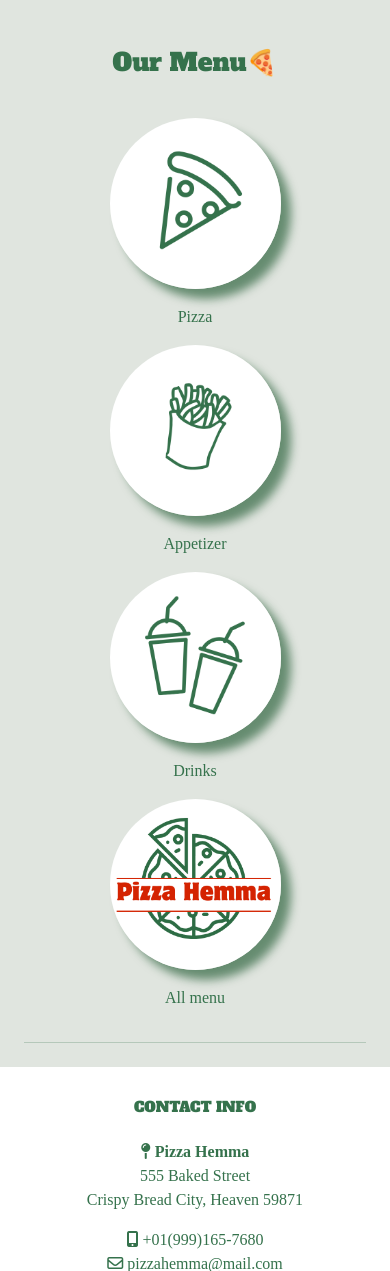
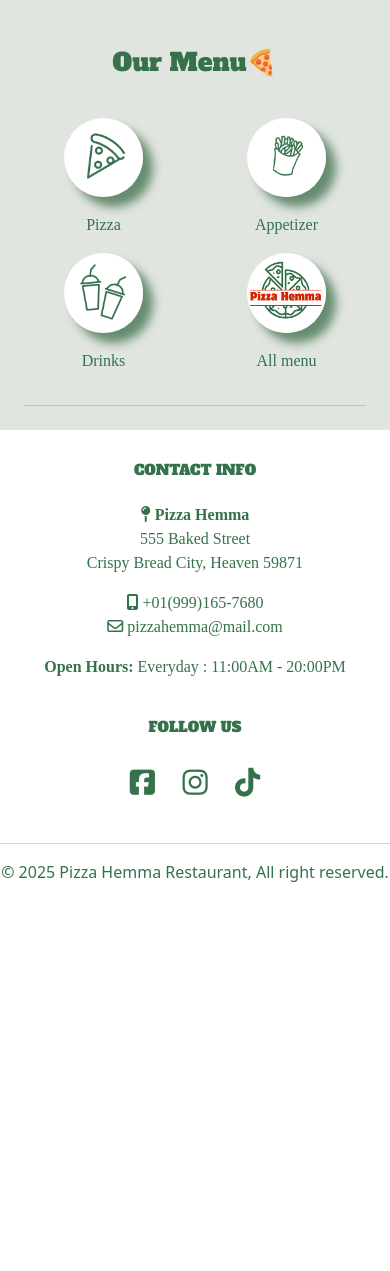
Before and after one commit to Chatlada-Nina/pizza-hemma, a Django app: page /menu/ in a window 390 px wide. Shown: the part 186-1457 px from the top of the page. After the commit the page ends 1068 px from the top, so only its background shows below. Run offline with Django 4.2, Linux system fonts and the light colour scheme; data that the repository does not hold is empty; some libraries are stand-ins or nearby versions; some web fonts are replaced.

Commit message:
Add all menus and customize menu page

```diff
--- a/home/templates/home/index.html
+++ b/home/templates/home/index.html
@@ -8,7 +8,7 @@
                 <img class="banner" src="{% static 'images/banner.png' %}" alt="banner">
             </div>
             <div class="description text-center my-4">
-                <h2 class="main-text mb-3">Experience A Taste of The Nordic Sea <br><span class="des-new-menu">"Smokey Salmon Pizza"</span></h2>
+                <h2 class="main-text mb-3 title">Experience A Taste of The Nordic Sea <br><span class="title">"Smokey Salmon Pizza"</span></h2>
                 <p class="sub-text mb-4">Smoked salmon, fresh dill, tangy cream cheese, and a crisp crust. A mouthwatering blend perfect for seafood lovers.
                 </p>
                 <a href="{% url 'all_menus' %}" class="btn-order submit-btn my-4">ORDER NOW!</a>
@@ -21,6 +21,7 @@
                 <h2 class="title main-text mb-3">Nice Price for the slice!🍕</h2>
                 <a href="{% url 'all_menus' %}?menu_list=pizza,appetizer,drinks" class="link-text my-4">>> See Our Menu Here</a>
             </div>
+            <div class="my-2"></div>
             <div class="col-8 col-sm-4 text-center">
                 <a class="link-text" href="{% url 'all_menus' %}?menu_list=pizza"><img class="menu-list" src="{% static 'images/pizza.png' %}" alt="pizza">
                 <p class="mt-3">Pizza</p></a>
--- a/menu/admin.py
+++ b/menu/admin.py
@@ -13,7 +13,7 @@ class MenuItemAdmin(admin.ModelAdmin):
         'image',
     )
     search_fields = ["name"]
-    ordering = ('-created_on',)
+    ordering = ('menu_list',)
 
 @admin.register(MenuList)
 class MenuListAdmin(admin.ModelAdmin):
--- a/menu/templates/menu/menus.html
+++ b/menu/templates/menu/menus.html
@@ -10,19 +10,19 @@
         <div class="text-center my-4">
             <h2 class="main-text mb-3">Our Menu🍕</h2>
         </div>
-        <div class="col-12 col-md-3 text-center">
+        <div class="col-6 col-md-3 text-center">
             <a class="link-text" href="{% url 'all_menus' %}?menu_list=pizza"><img class="menu-list" src="{% static 'images/pizza.png' %}" alt="pizza">
             <p class="mt-3">Pizza</p></a>
         </div>
-        <div class="col-12 col-md-3 text-center">
+        <div class="col-6 col-md-3 text-center">
             <a class="link-text" href="{% url 'all_menus' %}?menu_list=appetizer"><img class="menu-list" src="{% static 'images/appetizer.png' %}" alt="pizza">
             <p class="mt-3">Appetizer</p></a>
         </div>
-        <div class="col-12 col-md-3 text-center">
+        <div class="col-6 col-md-3 text-center">
             <a class="link-text" href="{% url 'all_menus' %}?menu_list=drinks"><img class="menu-list" src="{% static 'images/drinks.png' %}" alt="pizza">
             <p class="mt-3">Drinks</p></a>
         </div>
-        <div class="col-12 col-md-3 text-center">
+        <div class="col-6 col-md-3 text-center">
             <a class="link-text" href="{% url 'all_menus' %}?menu_list=pizza,appetizer,drinks"><img class="menu-list" src="{% static 'images/logo.png' %}" alt="all menu">
             <p class="mt-3">All menu</p></a>
         </div>
--- a/static/css/style.css
+++ b/static/css/style.css
@@ -225,6 +225,16 @@ body {
 /* Media Queries */
 
 
+/* For screen size (<=768px) */
+@media screen and (max-width: 768px) {
+    .contact-info, .social {
+        text-align: center;
+    }
+    .title {
+        font-size: 1.2rem;
+    }
+}
+
 /* For screen size (>768px) */
 @media screen and (min-width: 769px) {
     .social {
@@ -239,12 +249,6 @@ body {
     }
 }
 
-/* For screen size (<=768px) */
-@media screen and (max-width: 768px) {
-    .contact-info, .social {
-        text-align: center;
-    }
-}
 
 /* For screen size (>=992px) */
 @media screen and (min-width: 992px) {
--- a/templates/base.html
+++ b/templates/base.html
@@ -72,7 +72,7 @@
           ></span>
         </button>
         <div class="collapse navbar-collapse" id="navbarNav">
-          <ul class="navbar-nav ms-auto py-3 px-5">
+          <ul class="navbar-nav ms-auto">
             <li class="nav-item">
               <a class="nav-link {% if request.path == about_url %}active{% endif %}" aria-current="page" href="{% url 'about' %}">About us</a>
             </li>
```
